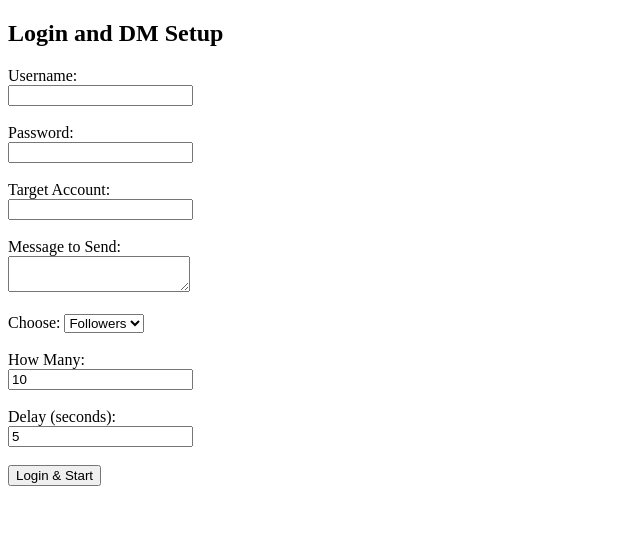
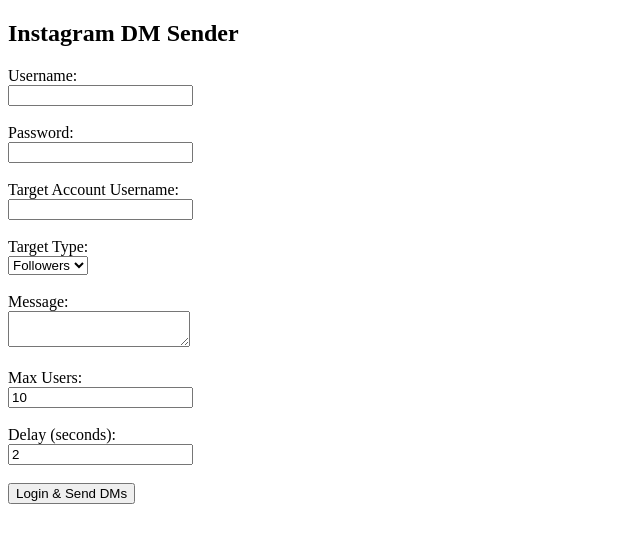
Before and after one commit to Soaicl-as/chat-2, a Flask app: page / in a window 1280 px wide. Shown: the top 543 px of the page, without its empty margins (0-640 px from the left). Run offline with Flask 2, Linux system fonts and the light colour scheme.

Commit message:
Update index.html

```diff
--- a/templates/index.html
+++ b/templates/index.html
@@ -1,27 +1,29 @@
-<!DOCTYPE html>
+<!doctype html>
 <html>
-<head><title>Instagram DM Bot</title></head>
+<head>
+    <title>Instagram DM Bot</title>
+</head>
 <body>
-  <h2>Login and DM Setup</h2>
+    <h2>Instagram DM Sender</h2>
     <form method="post">
         <label>Username:</label><br>
-    <input type="text" name="username" required><br><br>
+        <input type="text" name="username"><br><br>
         <label>Password:</label><br>
-    <input type="password" name="password" required><br><br>
-    <label>Target Account:</label><br>
-    <input type="text" name="target" required><br><br>
-    <label>Message to Send:</label><br>
-    <textarea name="message" required></textarea><br><br>
-    <label>Choose:</label>
-    <select name="mode">
+        <input type="password" name="password"><br><br>
+        <label>Target Account Username:</label><br>
+        <input type="text" name="target_user"><br><br>
+        <label>Target Type:</label><br>
+        <select name="target_type">
             <option value="followers">Followers</option>
             <option value="following">Following</option>
         </select><br><br>
-    <label>How Many:</label><br>
-    <input type="number" name="limit" value="10"><br><br>
+        <label>Message:</label><br>
+        <textarea name="message"></textarea><br><br>
+        <label>Max Users:</label><br>
+        <input type="number" name="max_users" value="10"><br><br>
         <label>Delay (seconds):</label><br>
-    <input type="number" name="delay" value="5"><br><br>
-    <input type="submit" value="Login & Start">
+        <input type="number" name="delay" step="0.1" value="2"><br><br>
+        <button type="submit">Login & Send DMs</button>
     </form>
 </body>
 </html>
```
Lines whose indentation alone changed are shown as unchanged.
